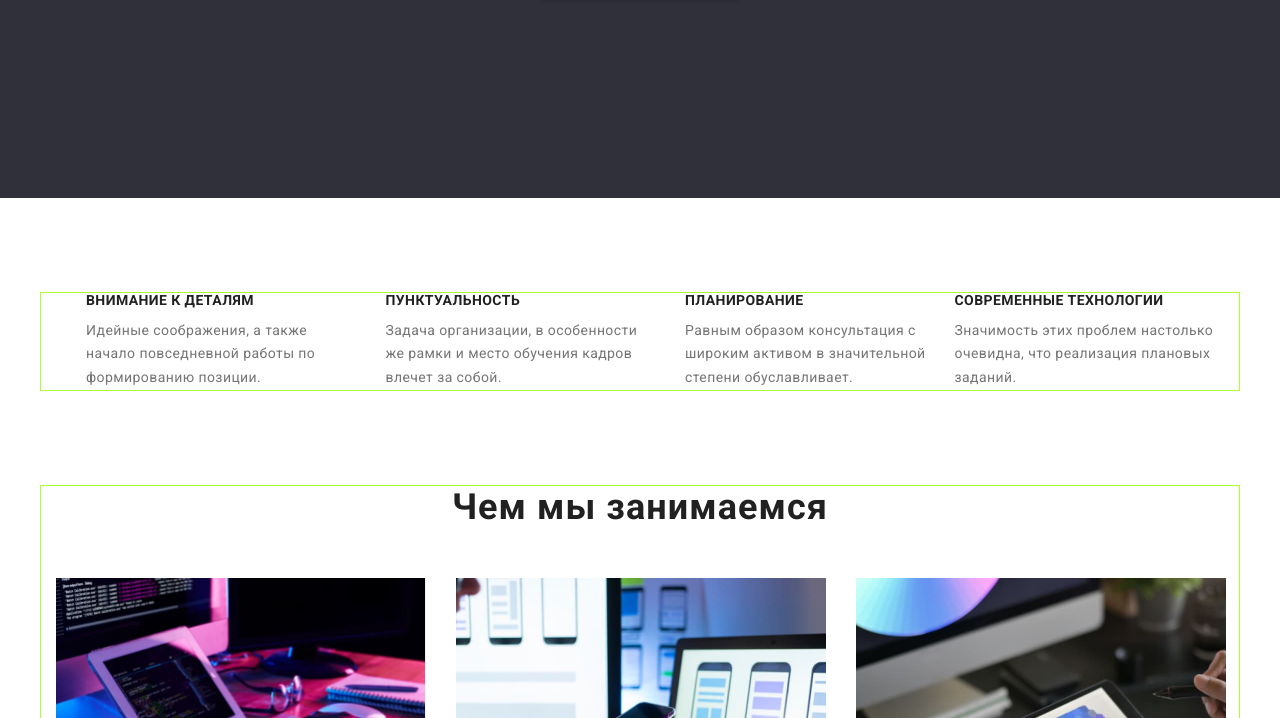
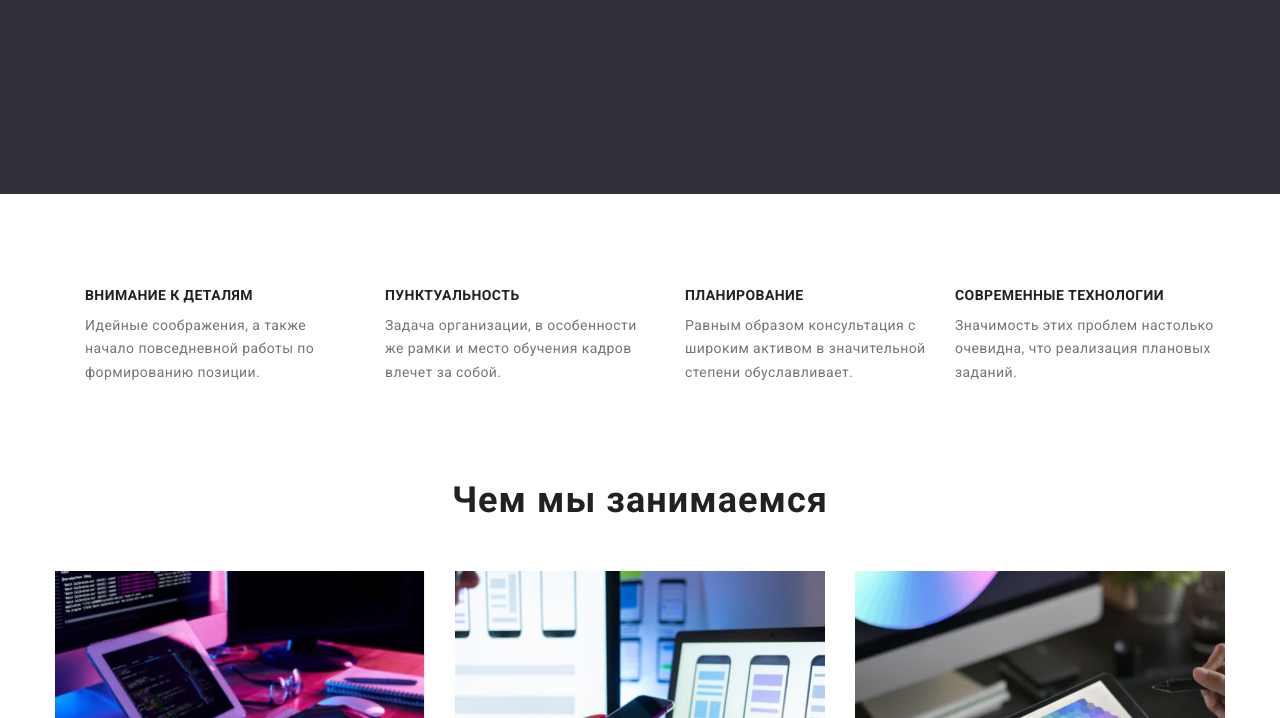
Before and after one commit to Olga-Gromova/goit-markup-hw-03, a plain HTML site: page index.html in a window 1280 px wide. Shown: the part 485-1203 px from the top of the page. Drawn offline with nearby package versions, Linux system fonts and the light colour scheme.

Commit message:
Update styles.css

```diff
--- a/css/styles.css
+++ b/css/styles.css
@@ -79,7 +79,7 @@ a {
     padding-left: 15px;
     padding-right: 15px;
     margin: 0 auto;
-    border: 0.1px solid greenyellow;
+    /* border: 0.1px solid greenyellow; */
 }
 
 /* -----------------LOGO------------------- */
```
